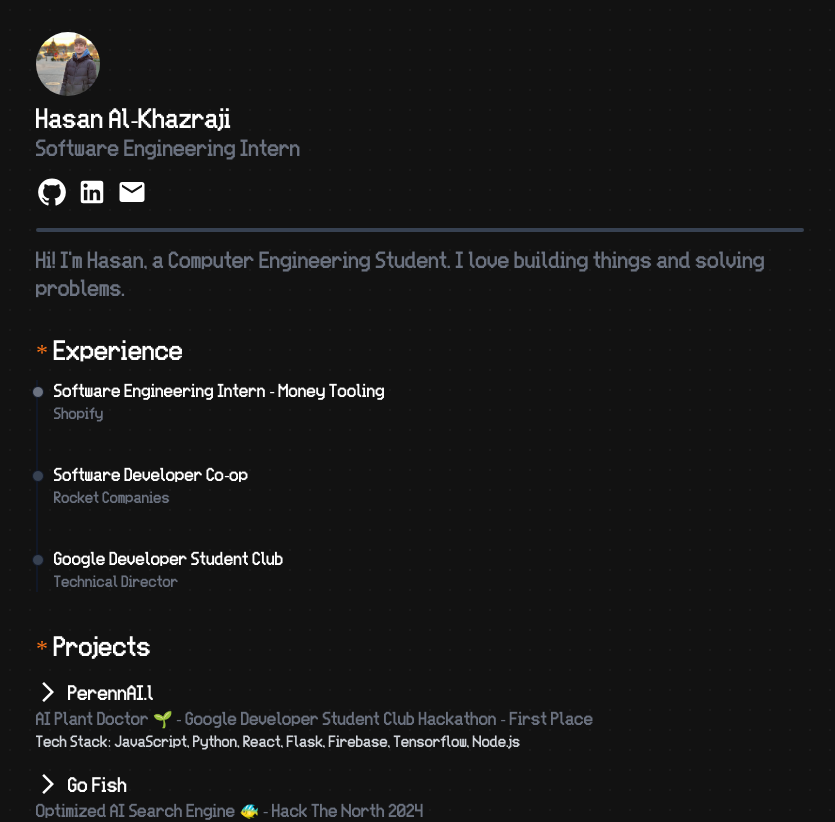
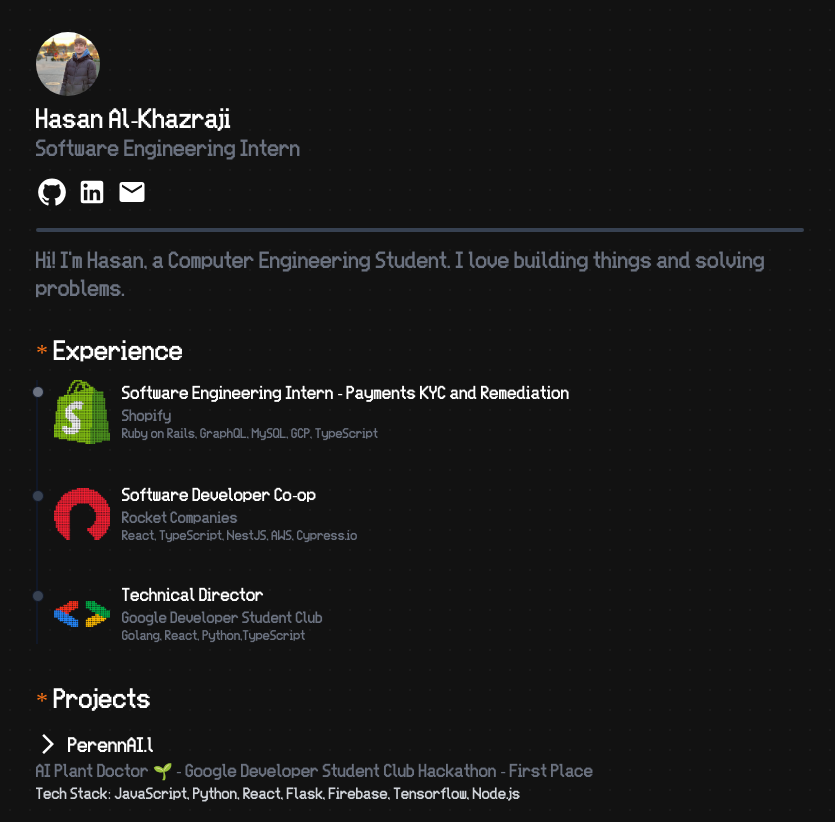
Before and after one commit to Hasan-Al-Khazraji/portfolio, a React (Create React App) app: page / in a window 1280 px wide. Shown: the top 822 px of the page, without its empty margins (220-1055 px from the left). Built offline with nearby package versions, Linux system fonts and the light colour scheme.

Commit message:
Update Experience section to include images

```diff
--- a/src/components/Experience.jsx
+++ b/src/components/Experience.jsx
@@ -5,18 +5,36 @@ export default function Experience() {
             <ol className="relative border-l-2 border-gray-900">
                 <li className="mb-10 ms-4">
                     <div className="absolute w-3 h-3 bg-gray-500 rounded-full mt-1.5 -start-1.5 border border-gray-900"></div>
-                    <h3 className="text-white text-md">Software Engineering Intern - Money Tooling</h3>
-                    <h4 className="text-gray-500 text-sm">Shopify</h4>
+                    <div className="flex items-center gap-2 group">
+                        <img src="Shop.png" alt="Shopify" className='w-[56px] filter contrast-120 saturate-150 transform transition-transform duration-300 ease-out group-hover:scale-110 group-hover:translate-x-1' />
+                        <div>
+                            <h3 className="text-white text-md translate-x-1 group-hover:translate-x-3 transition-all duration-300">Software Engineering Intern - Payments KYC and Remediation</h3>
+                            <h4 className="text-gray-500 text-sm translate-x-1 group-hover:translate-x-3 transition-all duration-300">Shopify</h4>
+                            <h5 className="text-gray-500 text-xs translate-x-1 group-hover:translate-x-3 transition-all duration-300">Ruby on Rails, GraphQL, MySQL, GCP, TypeScript</h5>
+                        </div>
+                    </div>
                 </li>
                 <li className="mb-10 ms-4">
                     <div className="absolute w-3 h-3 bg-gray-700 rounded-full mt-1.5 -start-1.5 border border-gray-900"></div>
-                    <h3 className="text-white text-md">Software Developer Co-op</h3>
-                    <h4 className="text-gray-500 text-sm">Rocket Companies</h4>
+                    <div className="flex items-center gap-2 group">
+                        <img src="Rocket.png" alt="Rocket" className='w-[56px] filter contrast-120 saturate-150 transform transition-transform duration-300 ease-out group-hover:scale-110 group-hover:translate-x-1' />
+                        <div>
+                            <h3 className="text-white text-md translate-x-1 group-hover:translate-x-3 transition-all duration-300">Software Developer Co-op</h3>
+                            <h4 className="text-gray-500 text-sm translate-x-1 group-hover:translate-x-3 transition-all duration-300">Rocket Companies</h4>
+                            <h5 className="text-gray-500 text-xs translate-x-1 group-hover:translate-x-3 transition-all duration-300">React, TypeScript, NestJS, AWS, Cypress.io</h5>
+                        </div>
+                    </div>
                 </li>
                 <li className="mb-10 ms-4">
                     <div className="absolute w-3 h-3 bg-gray-700 rounded-full mt-1.5 -start-1.5 border border-gray-900"></div>
-                    <h3 className="text-white text-md">Google Developer Student Club</h3>
-                    <h4 className="text-gray-500 text-sm">Technical Director</h4>
+                    <div className="flex items-center gap-2 group">
+                        <img src="GDSC.png" alt="GDSC" className='w-[56px] filter contrast-120 saturate-150 transform transition-transform duration-300 ease-out group-hover:scale-110 group-hover:translate-x-1' />
+                        <div>
+                            <h3 className="text-white text-md translate-x-1 group-hover:translate-x-3 transition-all duration-300">Technical Director</h3>
+                            <h4 className="text-gray-500 text-sm translate-x-1 group-hover:translate-x-3 transition-all duration-300">Google Developer Student Club</h4>
+                            <h5 className="text-gray-500 text-xs translate-x-1 group-hover:translate-x-3 transition-all duration-300">Golang, React, Python,TypeScript</h5>
+                        </div>
+                    </div>
                 </li>
             </ol>
         </div>
```
